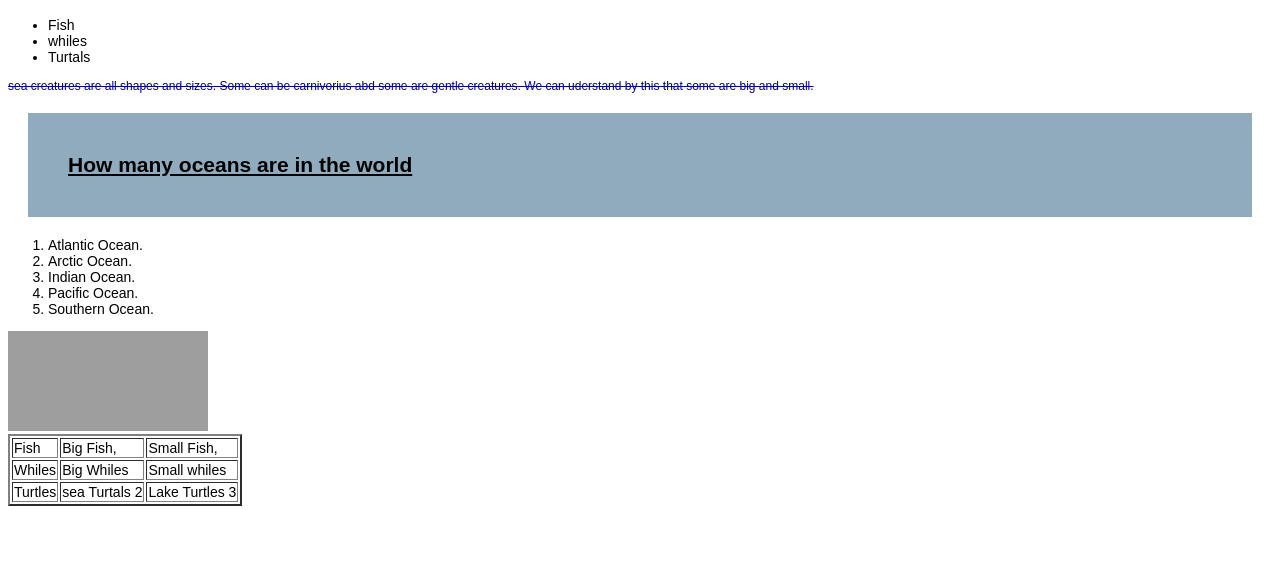
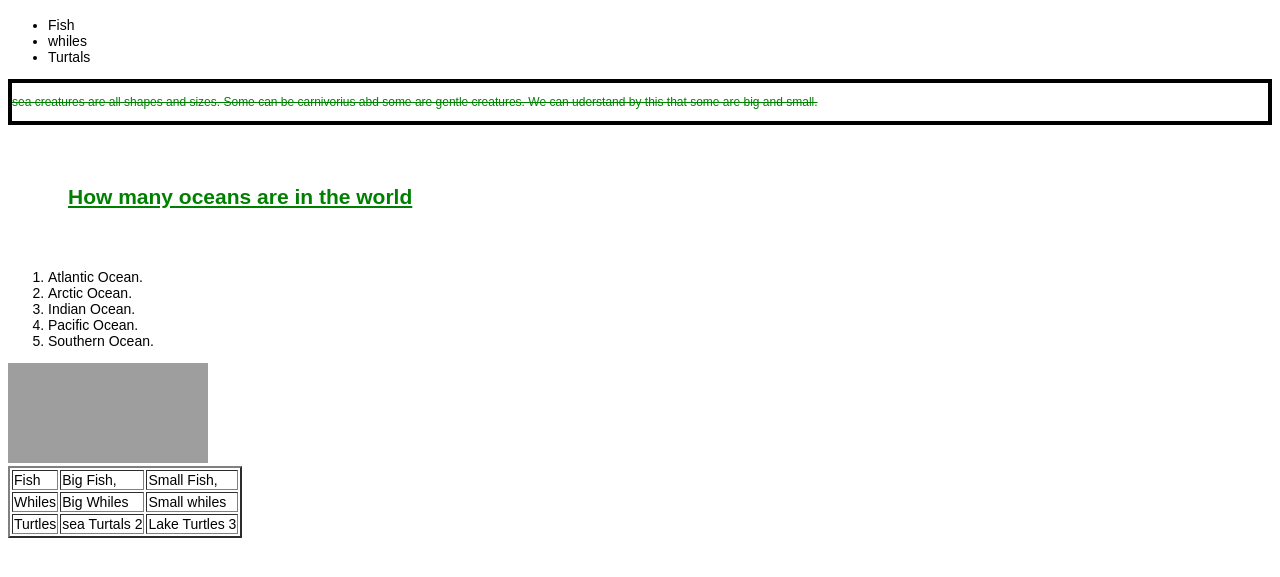
Before and after one commit to Dtech365/lab-12-html, a plain HTML site: page index.html in a window 1280 px wide. Shown: the part 169-746 px from the top of the page. Drawn offline with Linux system fonts and the light colour scheme; grey boxes are pictures that could not be loaded.

Commit message:
add DeapSea file

```diff
--- a/DeepSea.css
+++ b/DeepSea.css
@@ -3,10 +3,38 @@ body {
     font-size: 14px;
 }
 
+#yyy {
+    border-style: solid;
+    border-width: 4px;
+    border-color: black;
+
+}
+
+.intro {
+
+}
+
+#zzz {
+    background-color:#FEFE22;
+    padding: 50px
+}
+
+.spotlight{
+
+}
+
+h2,p
+{
+color:green ;
+
+
+}
+
+
+
 p{
 
  background- color: lightblue;
- color: darkblue;
 font-size: 12px;
 text-decoration: line-through;
 }
@@ -30,7 +58,7 @@ h1 {
 
 h2 {
     font-size: 1.5em;
-    background-color: #91ABBE;
+    background-color: ;
     margin: 20px;
     padding: 40px;
  text-decoration: underline;
--- a/index.html
+++ b/index.html
@@ -13,12 +13,13 @@ Sea Animals are cool
 <li>whiles</li>
 <li>Turtals</li>
 </ul>
-
-<p>
+<div id="yyy">
+<p class="intro">
 sea creatures are all shapes and sizes.
-Some can be carnivorius abd some are gentle creatures.
-We can uderstand by this that some are big and small.
+Some can be carnivorius abd some are ge<span class="yyy">ntle creatures.
+We can uderstand by this that some are big and small.</span>
 </p>
+</div>
 <h2>How many oceans are in the world </h2>
 <ol>
 <li>Atlantic Ocean.</li>
```
